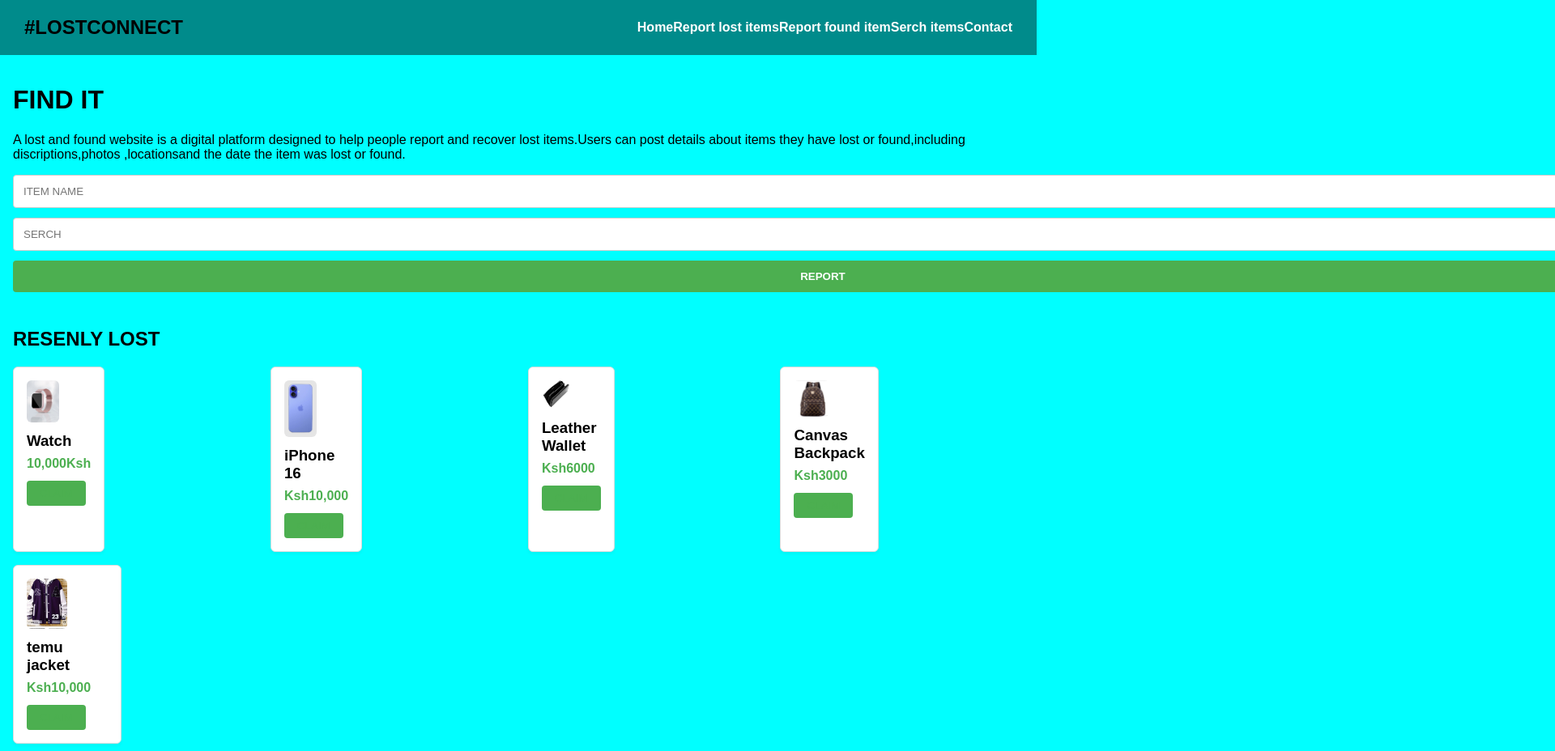
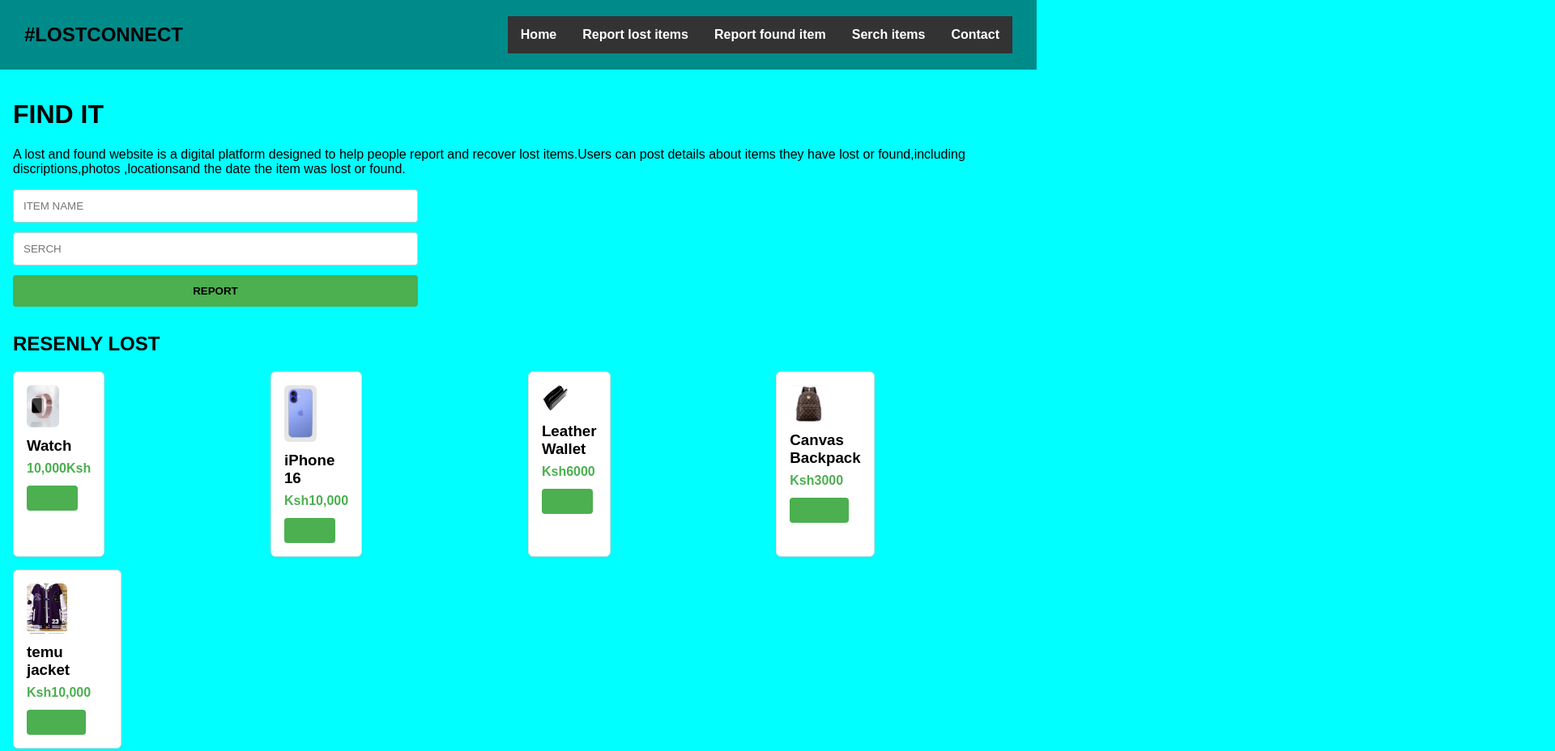
Before and after one commit to alice562/Lost-and-found, a plain HTML site: page index.html in a window 1280 px wide. Shown: the top 928 px of the page at 81% size, 1920 px wide, since content can reach past the window. Drawn offline with Linux system fonts and the light colour scheme.

Commit message:
I added  space in the nav bar.

```diff
--- a/index.html
+++ b/index.html
@@ -33,7 +33,6 @@
       <input type="text" placeholder="ITEM NAME" required>
       <input type="number" placeholder="SERCH" required>
       <button type="submit">REPORT</button>
-      <width:px;
     </form>
   </div>
     <h2>RESENLY LOST</h2>
@@ -43,21 +42,21 @@
         <img src="smartwatch.jpeg" alt="Lost Watch" style="width:50%;border-radius:6px;margin-bottom:0.5rem;">
         <h3> Watch</h3>
         <div class="price">10,000Ksh</div>
-        <button>CLAIM</button>
+        <button>claim</button>
       </div>
 
       <div class="product-card">
         <img src="_.jpeg" alt="Lost iPhone" style="width:50%;border-radius:6px;margin-bottom:0.5rem;">
         <h3>iPhone 16</h3>
         <div class="price">Ksh10,000</div>
-        <button>CLAIM</button>
+        <button>claim</button>
       </div>
 
       <div class="product-card">
         <img src="wallet.jpeg" alt="Lost Wallet" style="width:50%;border-radius:6px;margin-bottom:0.5rem;">
         <h3>Leather Wallet</h3>
         <div class="price">Ksh6000</div>
-        <button>CLAIM</button>
+        <button>claim</button>
       </div>
 
       <div class="product-card">
@@ -83,7 +82,7 @@
       <img src="smart watch.jpeg" alt="smartwatch" style="width:100%;border-radius:6px;margin-bottom:0.5rem;">
       <div class="cart-row">
         <span>Vintage Watch</span>
-        <button class="remove">Remove</button>
+        <img=        <button class="remove">Remove</button>
       </div>
       <div class="cart-row">
         <span>iPhone 12</span>
--- a/style.css
+++ b/style.css
@@ -54,7 +54,7 @@ body {
   flex-direction: column;
   gap: 0.75rem;
   margin-bottom: 2rem;
-  width: 2000px;
+  width: 500px;
 }
 .form1{
   width:50%;
@@ -70,7 +70,7 @@ form.add-product input[type="number"] {
 form.add-product button {
   padding: 0.75rem;
   background-color: var(--accent);
-  color: #fff;
+  color: black;
   border: none;
   border-radius: 4px;
   font-weight: bold;
@@ -122,7 +122,7 @@ form.add-product button:hover {
 
 /* Cart panel */
 .cart {
-  background-color: #fff;
+  background-color:ffff;
   border: 1px solid #ddd;
   border-radius: 6px;
   padding: 1rem;
@@ -170,3 +170,26 @@ form.add-product button:hover {
 .cart button.checkout:hover {
   background-color: #43a047;
 }
+ul {
+  list-style-type: none;
+  margin: 0;
+  padding: 0;
+  overflow: hidden;
+  background-color: #333333;
+}
+
+ul li {
+  float: left;
+}
+
+ul li a {
+  display: block;
+  color: white;
+  text-align: center;
+  padding: 14px 16px;
+  text-decoration: none;
+}
+
+ul li a:hover {
+  background-color: #111111;
+}
```
Also changed, not shown: Redear pods.jpeg (added), Wireless Earbuds Bluetooth 5_4 Headphones Bass Stereo Ear Buds with Noise Cancelling Mic LED Display in Ear Earphones IP7 Waterproof 36H Playtime for Laptop Pad Phones Sports Workout Red.jpeg (added), nash.png (added).
